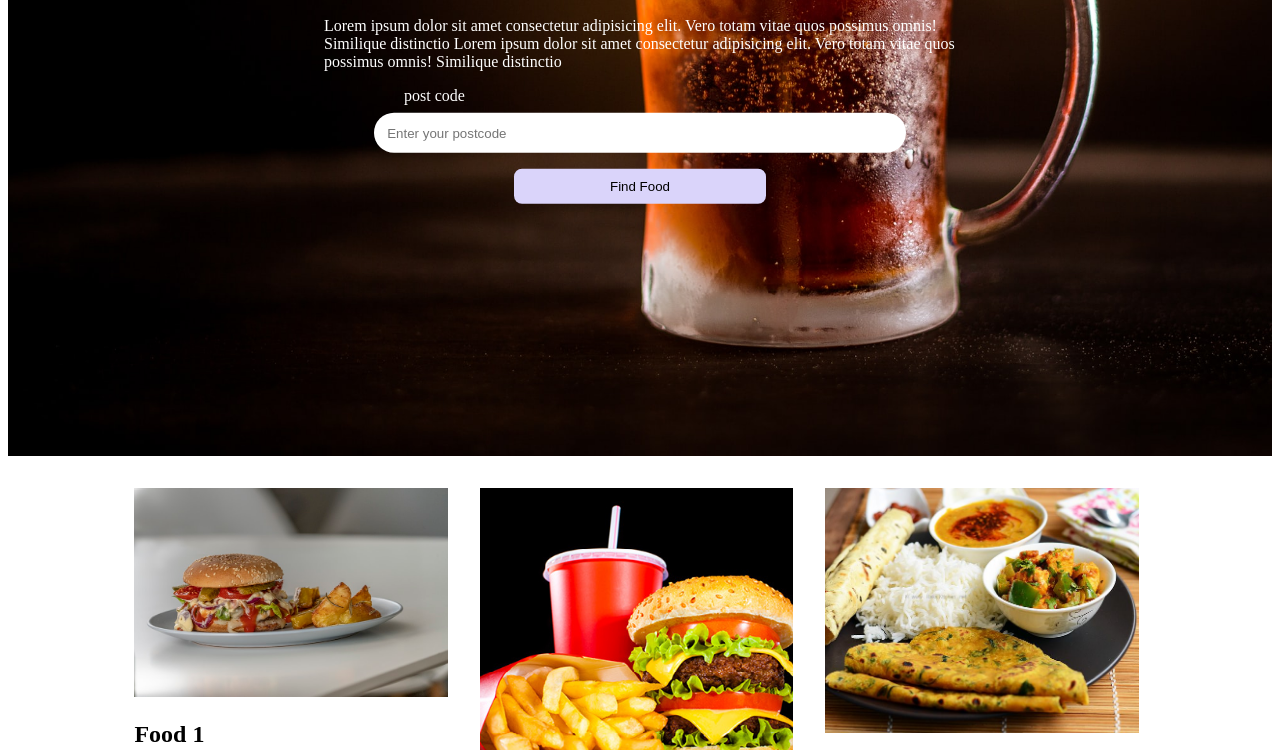
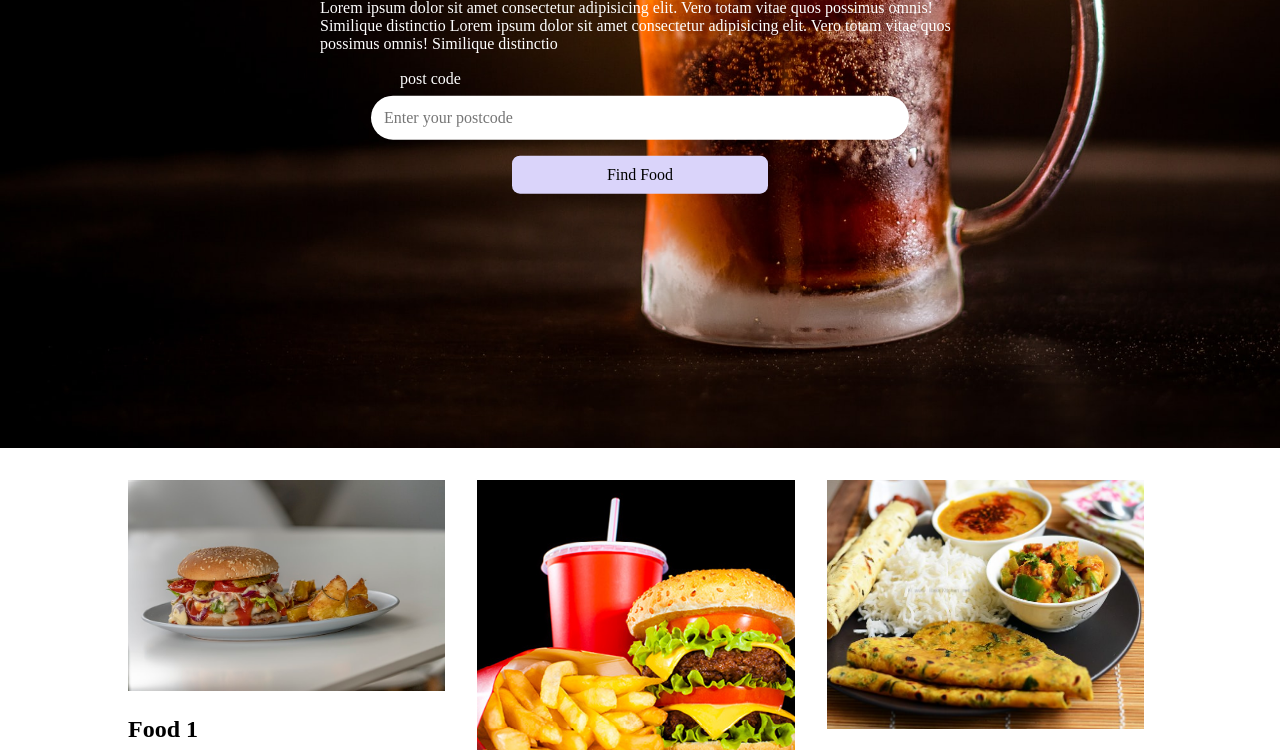
Before and after one commit to ind1996/food-loving, a plain HTML site: page index.html in a window 1280 px wide. Shown: the part 352-1102 px from the top of the page. Drawn offline with Linux system fonts and the light colour scheme.

Commit message:
Update index.html

```diff
--- a/index.html
+++ b/index.html
@@ -6,7 +6,7 @@
     <meta name="viewport" content="width=device-width, initial-scale=1.0">
     <title>food</title>
     <link rel="stylesheet" href="style.css">
-    <link rel="stylesheet" href="narmalize.css">
+    <link rel="stylesheet" href="normalize.css">
 </head>
 <body>
     <section class="hero-image">
```
